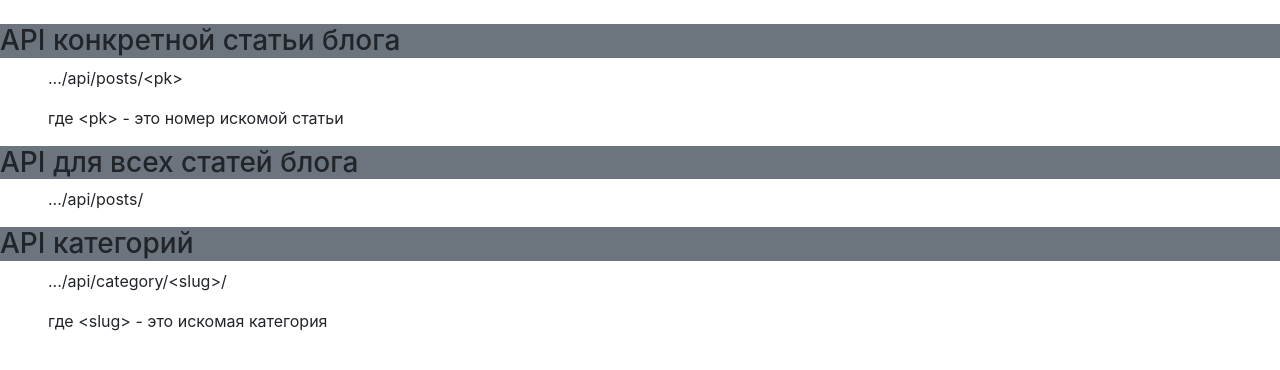
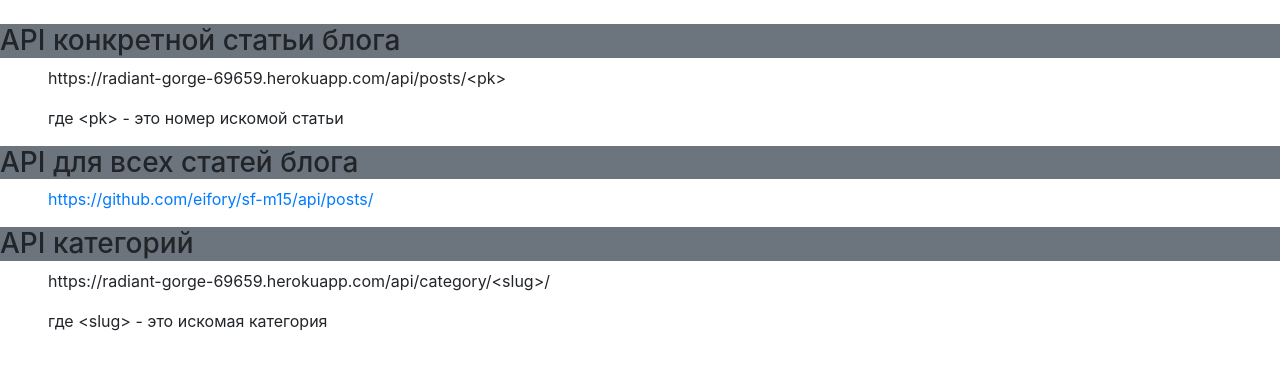
Before and after one commit to artem-burlakov-ext-orion/sf-m15, a Django app: page /about_api/ in a window 1280 px wide. Shown: the part 56-426 px from the top of the page. Run offline with Django 3.2, Linux system fonts and the light colour scheme; some libraries are stand-ins or nearby versions.

Commit message:
fix templates

```diff
--- a/posts/templates/base.html
+++ b/posts/templates/base.html
@@ -23,7 +23,7 @@
         <a class="nav-link" href="{% url 'api' %}">API блога</a>
       </li>
       <li class="nav-item">
-        <a class="nav-link" href="#">Код на Github</a>
+        <a class="nav-link" href="https://github.com/eifory/sf-m15">Код на Github</a>
       </li>
 
     </ul>
--- a/posts/templates/posts/api.html
+++ b/posts/templates/posts/api.html
@@ -9,7 +9,7 @@
     </div>
     <div class="pl-5">
       <p>
-        .../api/posts/&lt;pk&gt;
+        https://radiant-gorge-69659.herokuapp.com/api/posts/&lt;pk&gt;
       </p>
       <p>
          где &lt;pk&gt; - это номер искомой статьи
@@ -21,7 +21,7 @@
     </div>
     <div class="pl-5">
       <p>
-        .../api/posts/
+        <a href="https://github.com/eifory/sf-m15/api/posts/">https://github.com/eifory/sf-m15/api/posts/</a>
       </p>
     </div>
     <div class="bg-secondary">
@@ -29,7 +29,7 @@
     </div>
     <div class="pl-5">
       <p>
-        .../api/category/&lt;slug&gt;/
+        https://radiant-gorge-69659.herokuapp.com/api/category/&lt;slug&gt;/
       </p>
       <p>
         где &lt;slug&gt; - это искомая категория
```
